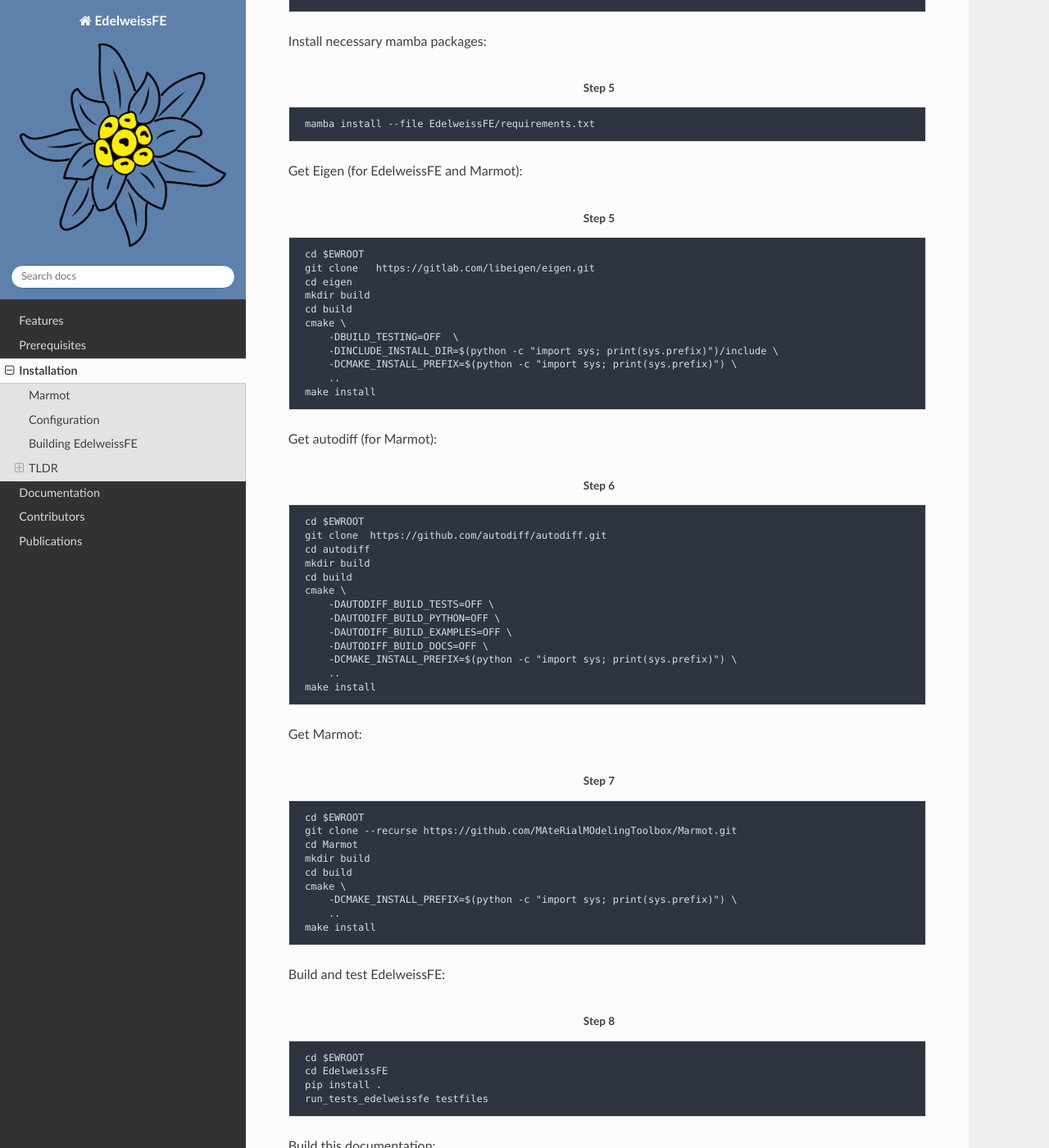
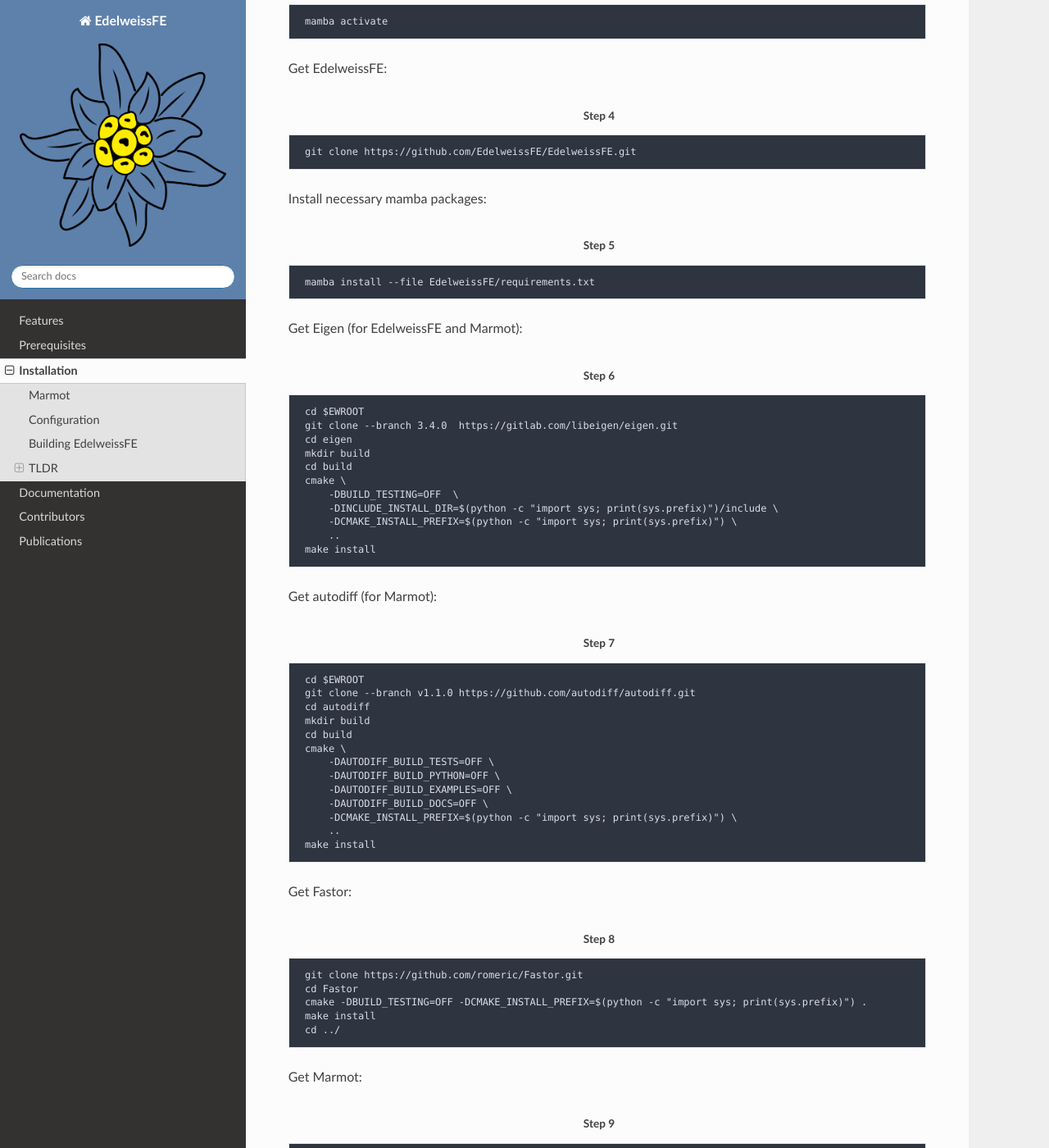
Before and after one commit to EdelweissFE/EdelweissFE, a Sphinx documentation site: the page built from doc/source/installation.rst, in a window 1280 px wide and 1400 px high, scrolled down 1963 px. Shown: the whole window at 82% size. Built offline with Sphinx 7.4.7 and the Read the Docs theme 2.0.0, drawn with Linux system fonts in a browser that asks for light colours; some of the changed text lies outside the part shown.

Commit message:
updated installation instructions and github ci

```diff
--- a/doc/source/installation.rst
+++ b/doc/source/installation.rst
@@ -39,7 +39,7 @@
 
 .. code-block:: console
 
-    run_tests_edelweissfe ./testfiles
+    run_tests_edelweissfe ./testfiles/
 
 Recreate the validation reference solutions (only if you know what you are doing)
 
@@ -79,13 +79,22 @@
         https://github.com/conda-forge/miniforge/releases/latest/download/Mambaforge-Linux-x86_64.sh
     bash Mambaforge-Linux-x86_64.sh -b -p ./mambaforge3
 
-Add mamba to your environment (repeat this step if you close your shell):
+Add mamba to your environment:
 
 .. code-block:: console
    :caption: Step 2
 
     export EWROOT=$PWD
     export PATH=$EWROOT/mambaforge3/bin:$PATH
+    mamba init --all
+    exit
+
+Restart shell and activate mamba
+
+.. code-block:: console
+   :caption: Step 3
+
+    mamba activate
 
 Get EdelweissFE:
 
@@ -104,10 +113,10 @@
 Get Eigen (for EdelweissFE and Marmot):
 
 .. code-block:: console
-   :caption: Step 5
+   :caption: Step 6
 
     cd $EWROOT
-    git clone   https://gitlab.com/libeigen/eigen.git
+    git clone --branch 3.4.0  https://gitlab.com/libeigen/eigen.git
     cd eigen
     mkdir build
     cd build
@@ -121,10 +130,10 @@
 Get autodiff (for Marmot):
 
 .. code-block:: console
-   :caption: Step 6
+   :caption: Step 7
 
     cd $EWROOT
-    git clone  https://github.com/autodiff/autodiff.git
+    git clone --branch v1.1.0 https://github.com/autodiff/autodiff.git
     cd autodiff
     mkdir build
     cd build
@@ -137,20 +146,21 @@
         ..
     make install
 
-.. Get Fastor:
+Get Fastor:
 
-.. .. code-block:: console
+.. code-block:: console
+   :caption: Step 8
 
-..     git clone https://github.com/romeric/Fastor.git
-..     cd Fastor
-..     cmake -DBUILD_TESTING=OFF -DCMAKE_INSTALL_PREFIX=$(python -c "import sys; print(sys.prefix)") .
-..     make install
-..     cd ../
+    git clone https://github.com/romeric/Fastor.git
+    cd Fastor
+    cmake -DBUILD_TESTING=OFF -DCMAKE_INSTALL_PREFIX=$(python -c "import sys; print(sys.prefix)") .
+    make install
+    cd ../
 
 Get Marmot:
 
 .. code-block:: console
-   :caption: Step 7
+   :caption: Step 9
 
     cd $EWROOT
     git clone --recurse https://github.com/MAteRialMOdelingToolbox/Marmot.git
```
Also changed, not shown: other parts of doc/source/installation.rst (+4 -4 lines), 2 other files.
